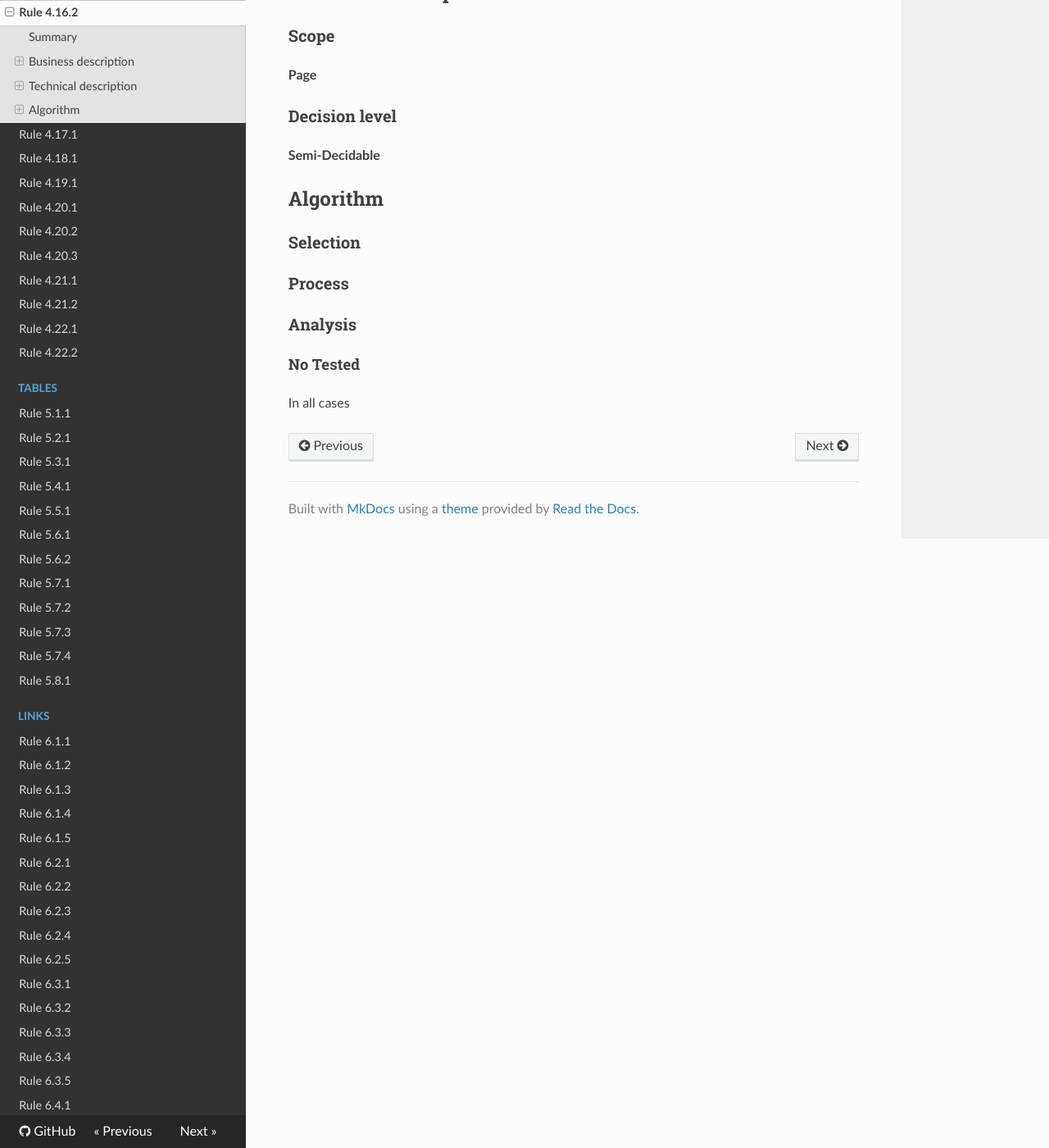
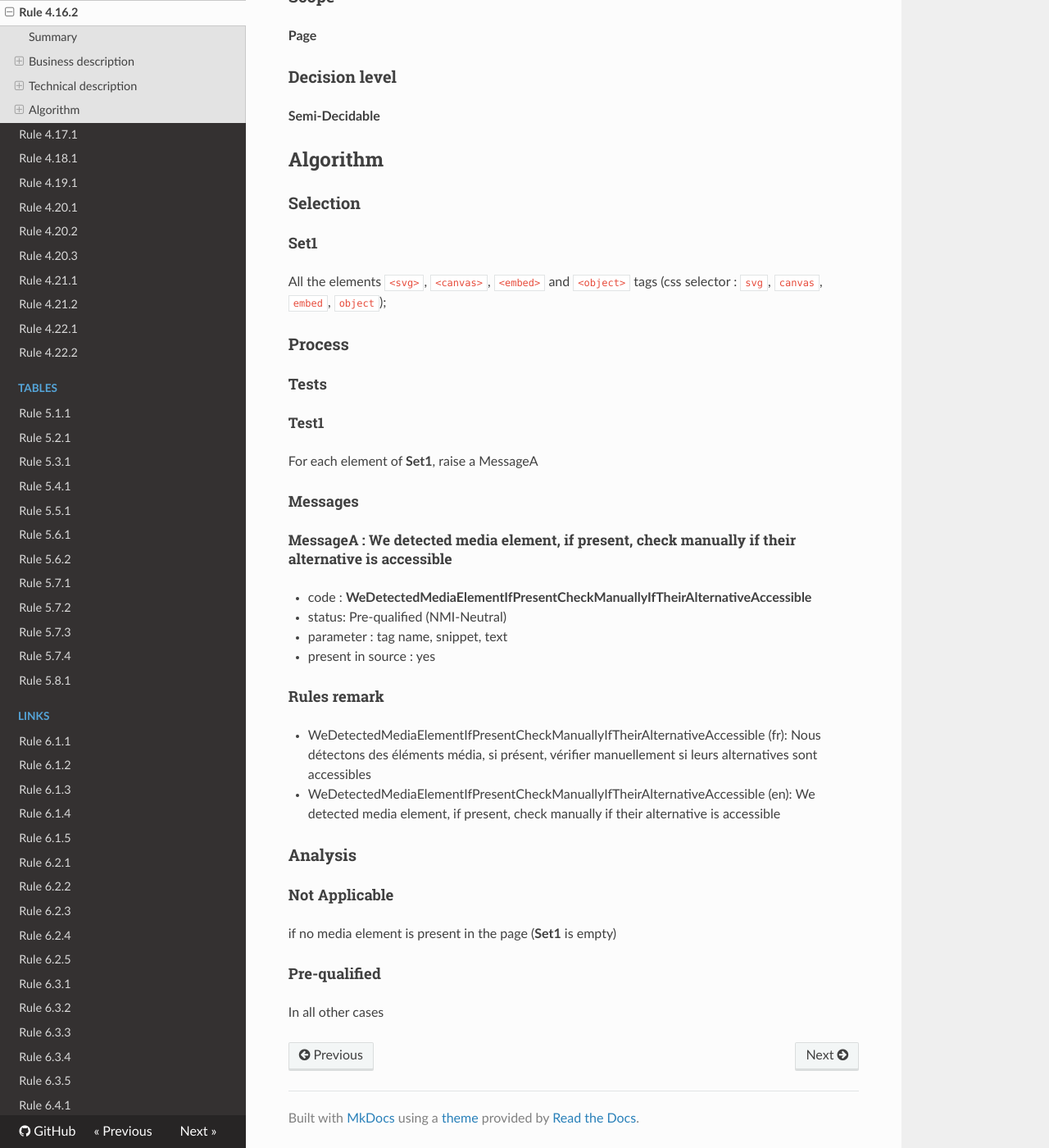
Before and after one commit to Tanaguru/RGAA3-2016, an MkDocs documentation site: the page built from docs/Rule-4-16-2.md, in a window 1280 px wide and 1400 px high, scrolled down 834 px. Shown: the whole window at 82% size. Built offline with MkDocs 1.6.1, drawn with Linux system fonts in a browser that asks for light colours; nearby versions of some CDN libraries; old or Windows-style settings are respelled for this version of MkDocs.

Commit message:
Update sample test 4.16.2

```diff
--- a/docs/Rule-4-16-2.md
+++ b/docs/Rule-4-16-2.md
@@ -40,10 +38,38 @@ Chaque m&eacute;dia <a href="http://references.modernisation.gouv.fr/referentiel
 
 ### Selection
 
+#### Set1
+
+All the elements `<svg>`, `<canvas>`, `<embed>` and `<object>` tags (css selector : `svg`, `canvas`, `embed`, `object`);
+
 ### Process
+
+#### Tests
+
+##### Test1
+
+For each element of **Set1**, raise a MessageA
+
+#### Messages
+
+##### MessageA : We detected media element, if present, check manually if their alternative is accessible
+
+-    code : **WeDetectedMediaElementIfPresentCheckManuallyIfTheirAlternativeAccessible**
+-    status: Pre-qualified (NMI-Neutral)
+-    parameter : tag name, snippet, text
+-    present in source : yes
+
+#### Rules remark
+
+ * WeDetectedMediaElementIfPresentCheckManuallyIfTheirAlternativeAccessible (fr): Nous d&eacute;tectons des &eacute;l&eacute;ments m&eacute;dia, si présent, v&eacute;rifier manuellement si leurs alternatives sont accessibles
+ * WeDetectedMediaElementIfPresentCheckManuallyIfTheirAlternativeAccessible (en): We detected media element, if present, check manually if their alternative is accessible
 
 ### Analysis
 
-#### No Tested
+#### Not Applicable
 
-In all cases
+if no media element is present in the page (**Set1** is empty)
+
+#### Pre-qualified
+
+In all other cases
```
Also changed, not shown: other parts of docs/Rule-4-16-2.md (+5 -7 lines), docs/Rule-4-16-1.md (+0 -2 lines), 3 other files.
